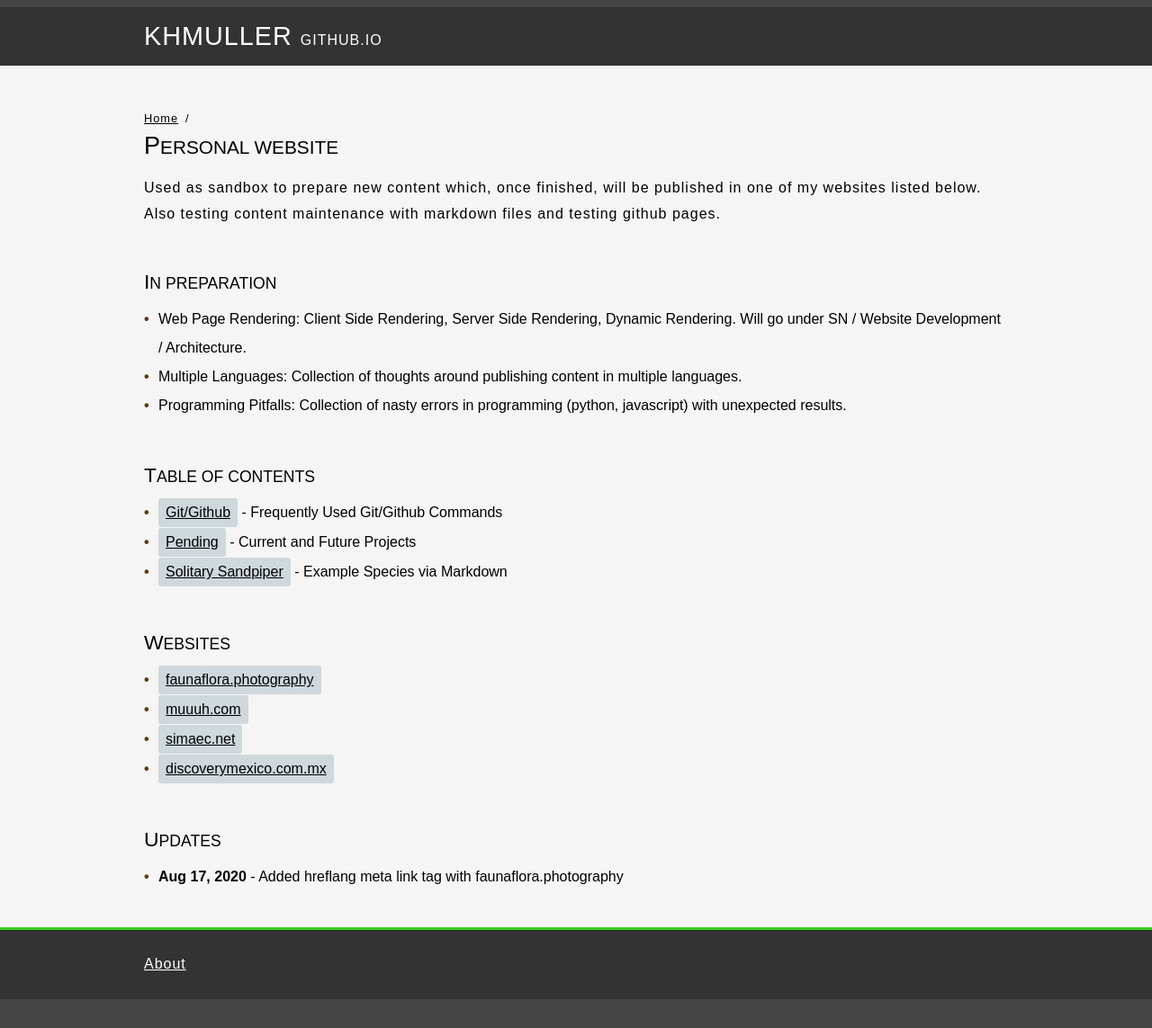
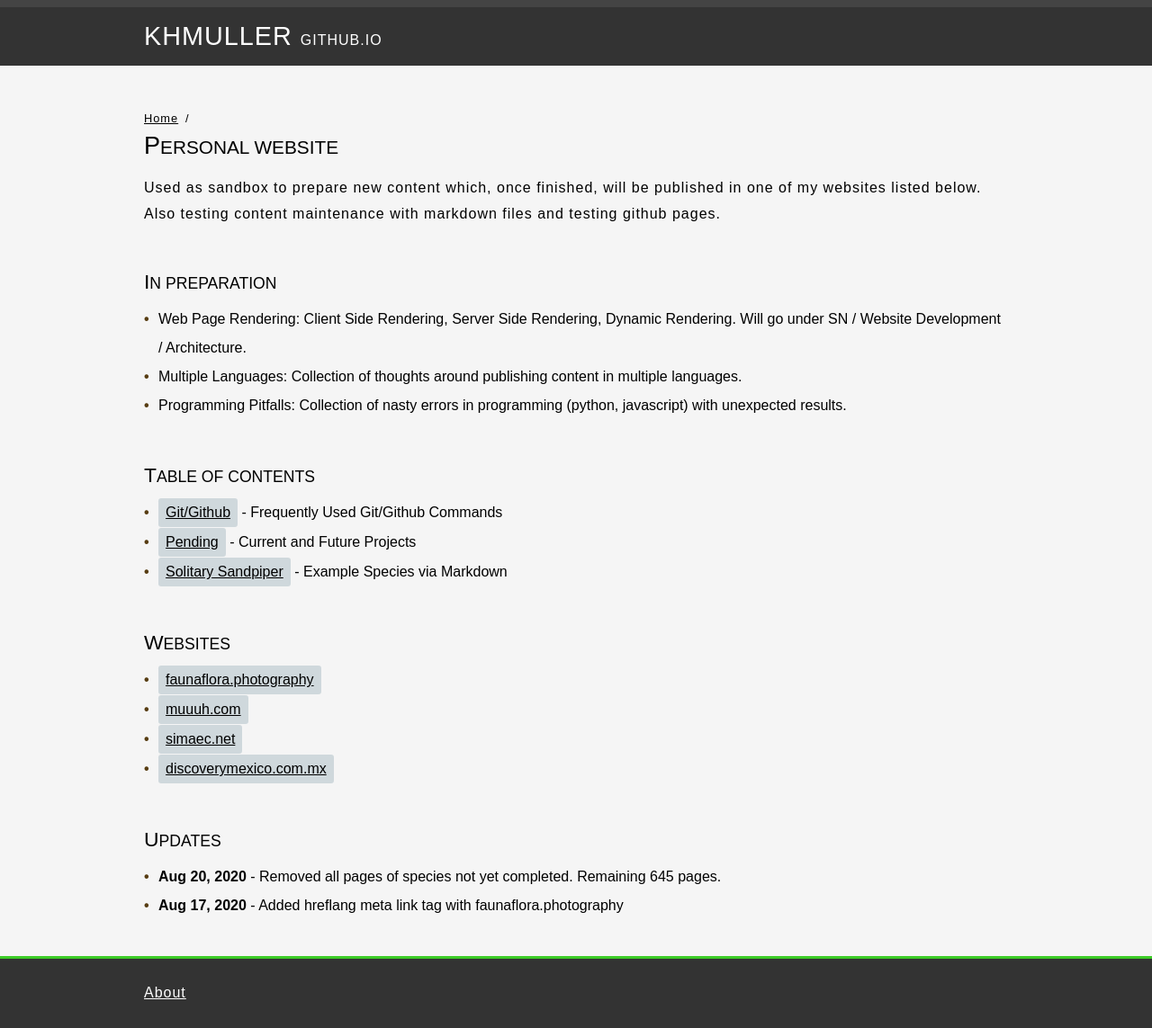
Before and after one commit to KHMuller/khmuller.github.io, a Jekyll site: the page built from index.md, in a window 1280 px wide. Shown: the whole page at 90% size. Built offline with Jekyll 4.4.1, drawn with Linux system fonts in a browser that asks for light colours; before the commit the page ends 1111 px from its top, so only the background shows below that.

Commit message:
Update index.md

```diff
--- a/index.md
+++ b/index.md
@@ -29,4 +29,5 @@ Used as sandbox to prepare new content which, once finished, will be published i
 - [discoverymexico.com.mx](https://www.discoverymexico.com.mx "Discovery Mexico")
 
 ### Updates
+- **Aug 20, 2020** - Removed all pages of species not yet completed. Remaining 645 pages.
 - **Aug 17, 2020** - Added hreflang meta link tag with faunaflora.photography
```
